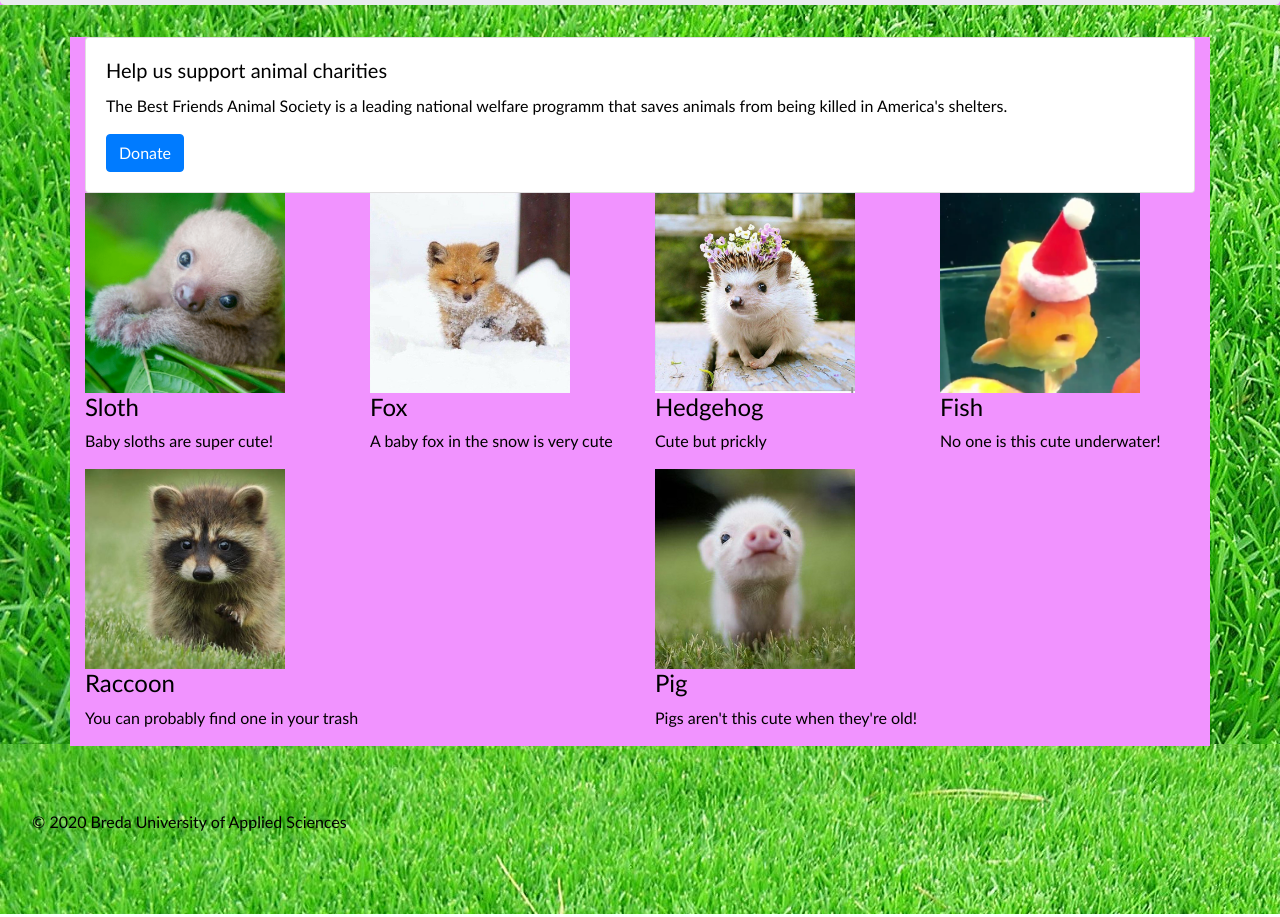
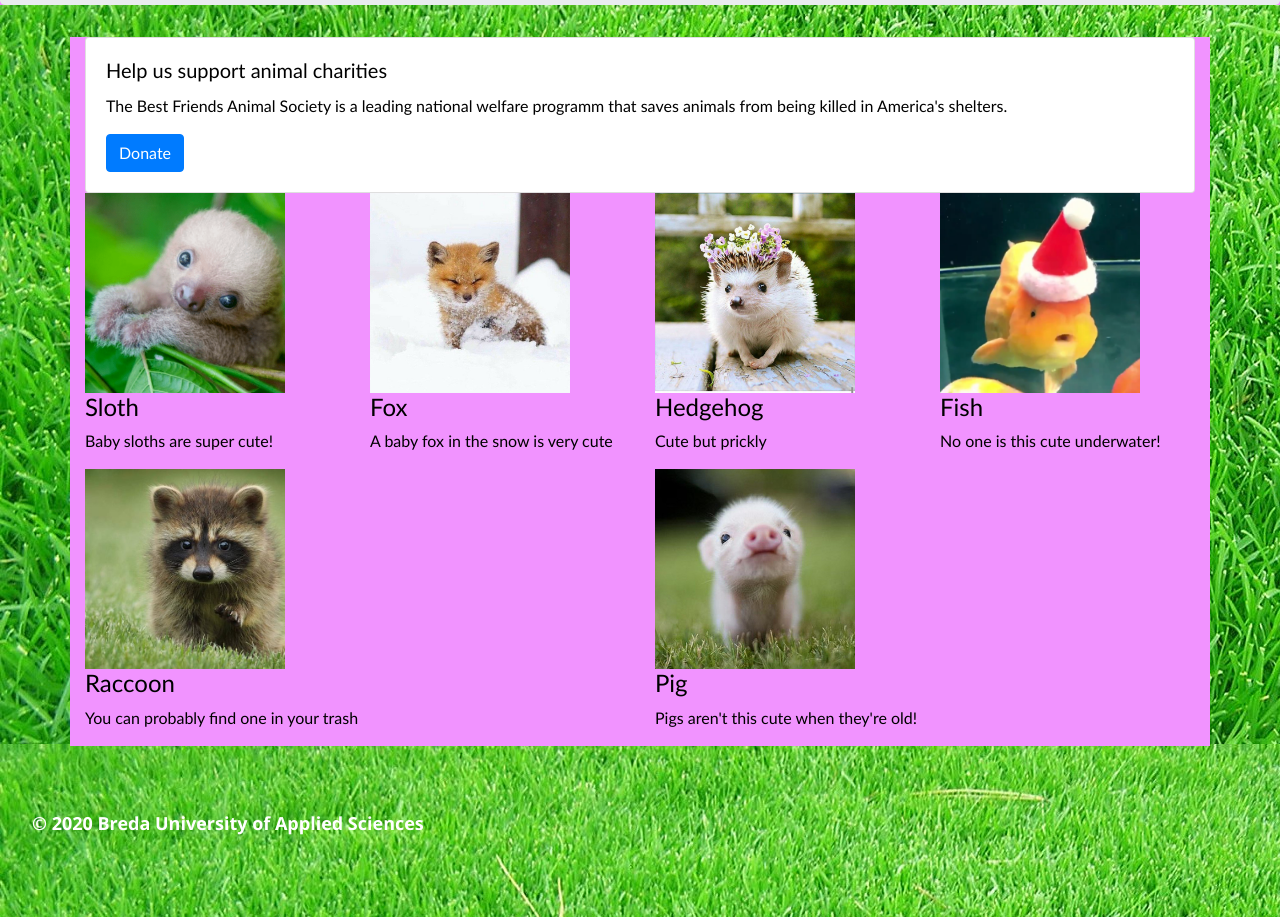
Before and after one commit to 180119/cute-animals-bootstrap, a plain HTML site: page index.html in a window 1280 px wide. Shown: the part 306-1223 px from the top of the page. Drawn offline with nearby package versions, Linux system fonts and the light colour scheme.

Commit message:
Changes in footer

```diff
--- a/css/styles.css
+++ b/css/styles.css
@@ -16,4 +16,8 @@ main {
 }
 footer {
     background-image: url(../images/grass.jpg);
+    color: #FFFFFF;
+    font-size: large;
+    font-weight: bold;
+    font-family: Segoe, "Segoe UI", "DejaVu Sans", "Trebuchet MS", Verdana, sans-serif;
 }
```
